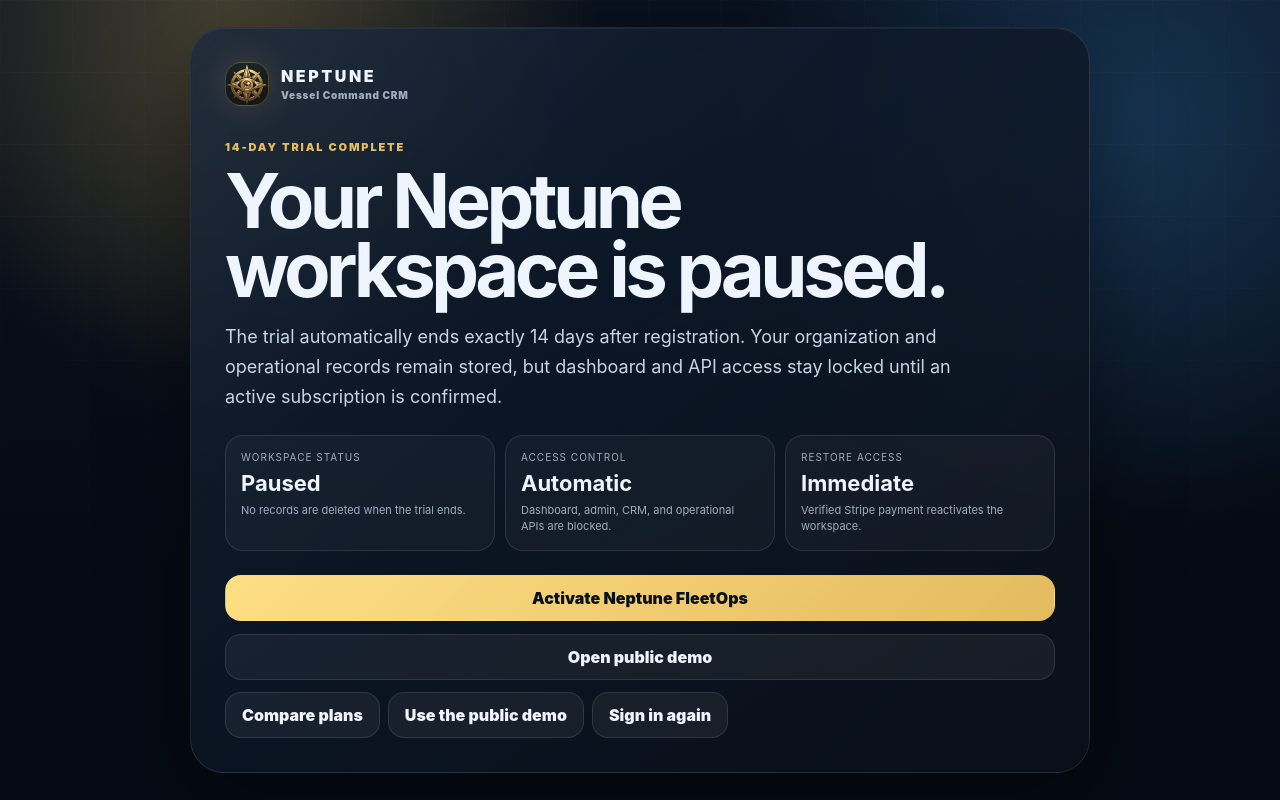
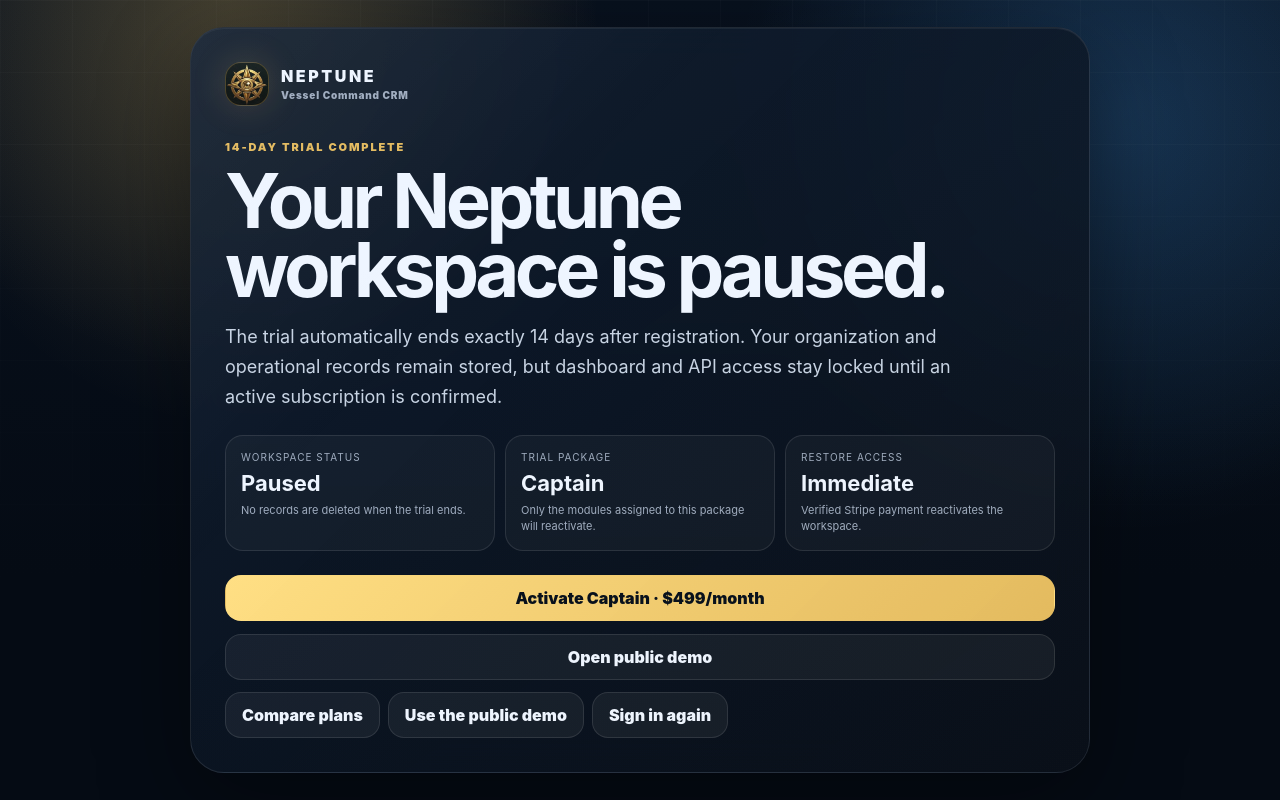
Before and after one commit to eagleconsulting954-a11y/Neptune1, a Next.js app: page /trial-expired in a window 1280 px wide. Built offline with nearby package versions, Linux system fonts and the light colour scheme; no server answers.

Commit message:
Restore the expired customer package through Stripe

```diff
--- a/app/trial-expired/page.tsx
+++ b/app/trial-expired/page.tsx
@@ -1,7 +1,14 @@
 import Link from "next/link";
 import { CheckoutButton } from "@/components/CheckoutButton";
+import { getSession } from "@/src/lib/server/auth";
+import { getEntitlement } from "@/src/lib/server/trial";
+import { PLAN_CATALOG } from "@/src/lib/plans";
 
-export default function TrialExpiredPage() {
+export default async function TrialExpiredPage() {
+  const session = await getSession();
+  const entitlement = session ? await getEntitlement(session.orgId).catch(() => null) : null;
+  const plan = PLAN_CATALOG[entitlement?.plan || "captain"];
+
   return (
     <main className="trial-expired-page">
       <section className="trial-expired-card glass premium">
@@ -11,10 +18,12 @@ export default function TrialExpiredPage() {
         <p className="lede">The trial automatically ends exactly 14 days after registration. Your organization and operational records remain stored, but dashboard and API access stay locked until an active subscription is confirmed.</p>
         <div className="trial-expired-grid">
           <article><span>Workspace status</span><b>Paused</b><p>No records are deleted when the trial ends.</p></article>
-          <article><span>Access control</span><b>Automatic</b><p>Dashboard, admin, CRM, and operational APIs are blocked.</p></article>
+          <article><span>Trial package</span><b>{plan.shortName}</b><p>Only the modules assigned to this package will reactivate.</p></article>
           <article><span>Restore access</span><b>Immediate</b><p>Verified Stripe payment reactivates the workspace.</p></article>
         </div>
-        <CheckoutButton plan="fleetops" label="Activate Neptune FleetOps" />
+        {plan.price === null
+          ? <Link className="btn gold" href="/pricing">Contact Neptune for Enterprise access</Link>
+          : <CheckoutButton plan={plan.key} label={`Activate ${plan.shortName} · ${plan.priceLabel}/month`} />}
         <div className="actions trial-secondary-actions">
           <Link className="btn" href="/pricing">Compare plans</Link>
           <Link className="btn" href="/demo">Use the public demo</Link>
```
